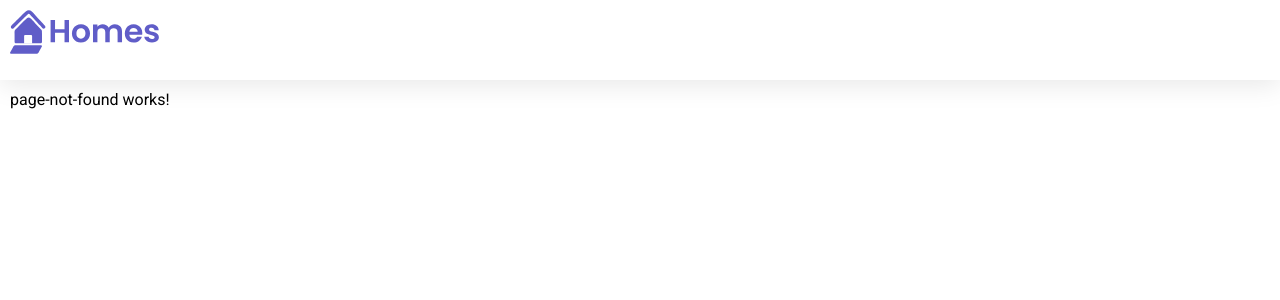
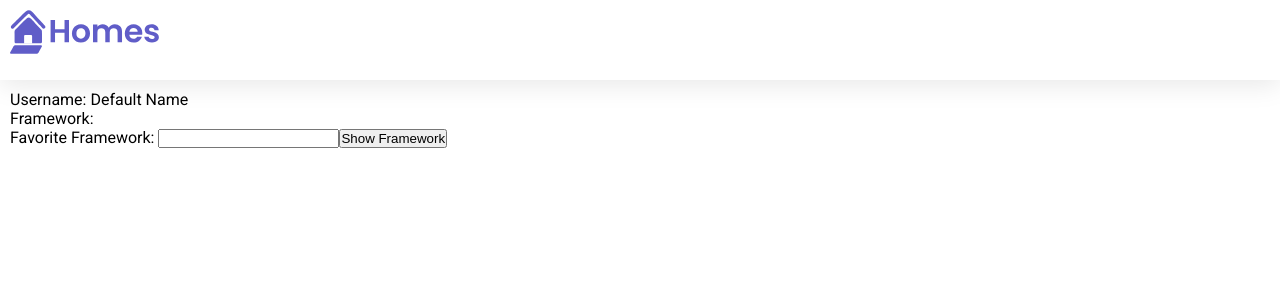
Before and after one commit to aexpedito/ng-quickstart, an Angular app: page /register in a window 1280 px wide. Shown: the top 300 px of the page. Built offline with nearby package versions, Linux system fonts and the light colour scheme.

Commit message:
Added template-form sample

```diff
--- a/src/app/details/details.component.ts
+++ b/src/app/details/details.component.ts
@@ -1,3 +1,4 @@
+//Sample of reactive form
 import { Component, inject, ChangeDetectionStrategy } from '@angular/core';
 import { CommonModule } from '@angular/common';
 import { ActivatedRoute } from '@angular/router';
--- /dev/null
+++ b/src/app/register/register.component.ts
@@ -0,0 +1,27 @@
+//Sample of template-driven form, there are 2 types of form: template-driven and reactive
+import { Component } from '@angular/core';
+import { FormsModule } from '@angular/forms';
+
+@Component({
+  selector: 'app-register',
+  standalone: true,
+  imports: [FormsModule],
+  template: `
+    <p>Username: {{ username }}</p>
+    <p>Framework: {{ favoriteFramework }}</p>
+    <label for="framework">
+      Favorite Framework:
+      <input id="framework" type="text" [(ngModel)]="favoriteFramework" />
+    </label>
+    <button (click)="showFramework()">Show Framework</button>
+  `,
+  styles: ``
+})
+export class RegisterComponent {
+  favoriteFramework = '';
+  username = 'Default Name';
+
+  showFramework() {
+    alert(this.favoriteFramework);
+  }
+}
--- a/src/app/routes.ts
+++ b/src/app/routes.ts
@@ -2,6 +2,7 @@ import { Routes } from "@angular/router";
 import { HomeComponent } from "./home/home.component";
 import { DetailsComponent } from "./details/details.component";
 import { PageNotFoundComponent } from "./page-not-found/page-not-found.component";
+import { RegisterComponent } from "./register/register.component";
 
 const routeConfig: Routes = [
     {
@@ -15,6 +16,11 @@ const routeConfig: Routes = [
         title: 'DEtails'
     },
     {
+        path: 'register',
+        component: RegisterComponent,
+        title: 'Register'
+    },
+    {
         path: '**',
         component: PageNotFoundComponent,
         title: 'PAge not found'
```
